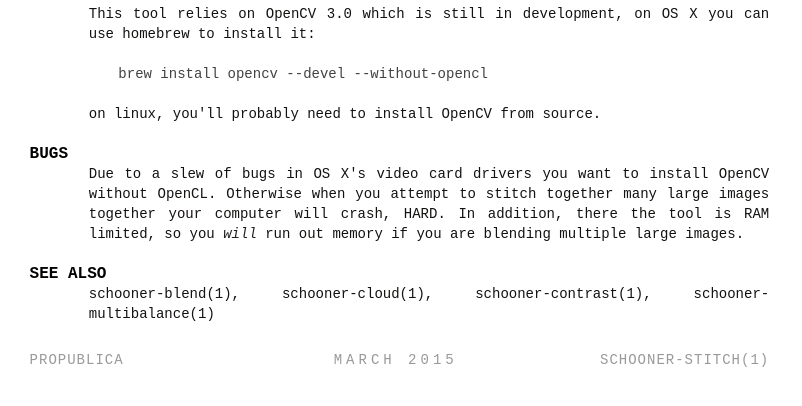
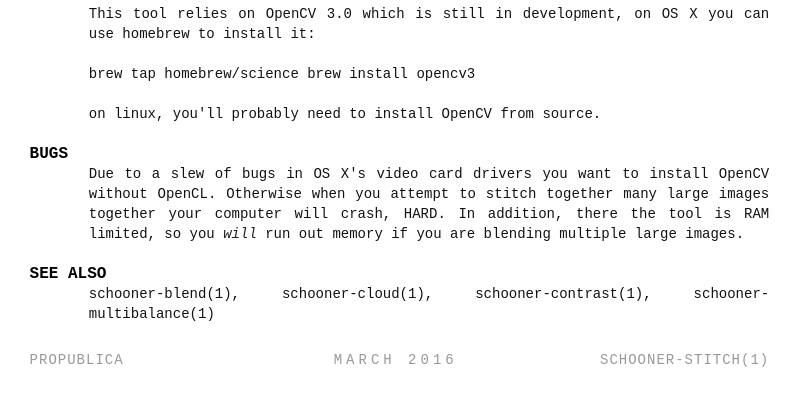
Before and after one commit to propublica/schooner-tk, a plain HTML site: page man/schooner-stitch.1.html in a window 1280 px wide. Shown: the part 242-648 px from the top of the page, without its empty margins (0-802 px from the left). Drawn offline with Linux system fonts and the light colour scheme.

Commit message:
note about homebrew science and fix for libpic

```diff
--- a/man/schooner-stitch.1.html
+++ b/man/schooner-stitch.1.html
@@ -86,8 +86,8 @@ The tool</p>
 <p>This tool relies on OpenCV 3.0 which is still in development, on OS X
 you can use homebrew to install it:</p>
 
-<pre><code>brew install opencv --devel --without-opencl
-</code></pre>
+<p>  brew tap homebrew/science
+    brew install opencv3</p>
 
 <p>on linux, you'll probably need to install OpenCV from source.</p>
 
@@ -107,7 +107,7 @@ memory if you are blending multiple large images.</p>
 
   <ol class='man-decor man-foot man foot'>
     <li class='tl'>propublica</li>
-    <li class='tc'>March 2015</li>
+    <li class='tc'>March 2016</li>
     <li class='tr'>schooner-stitch(1)</li>
   </ol>
 
```
Also changed, not shown: 4 other files.
